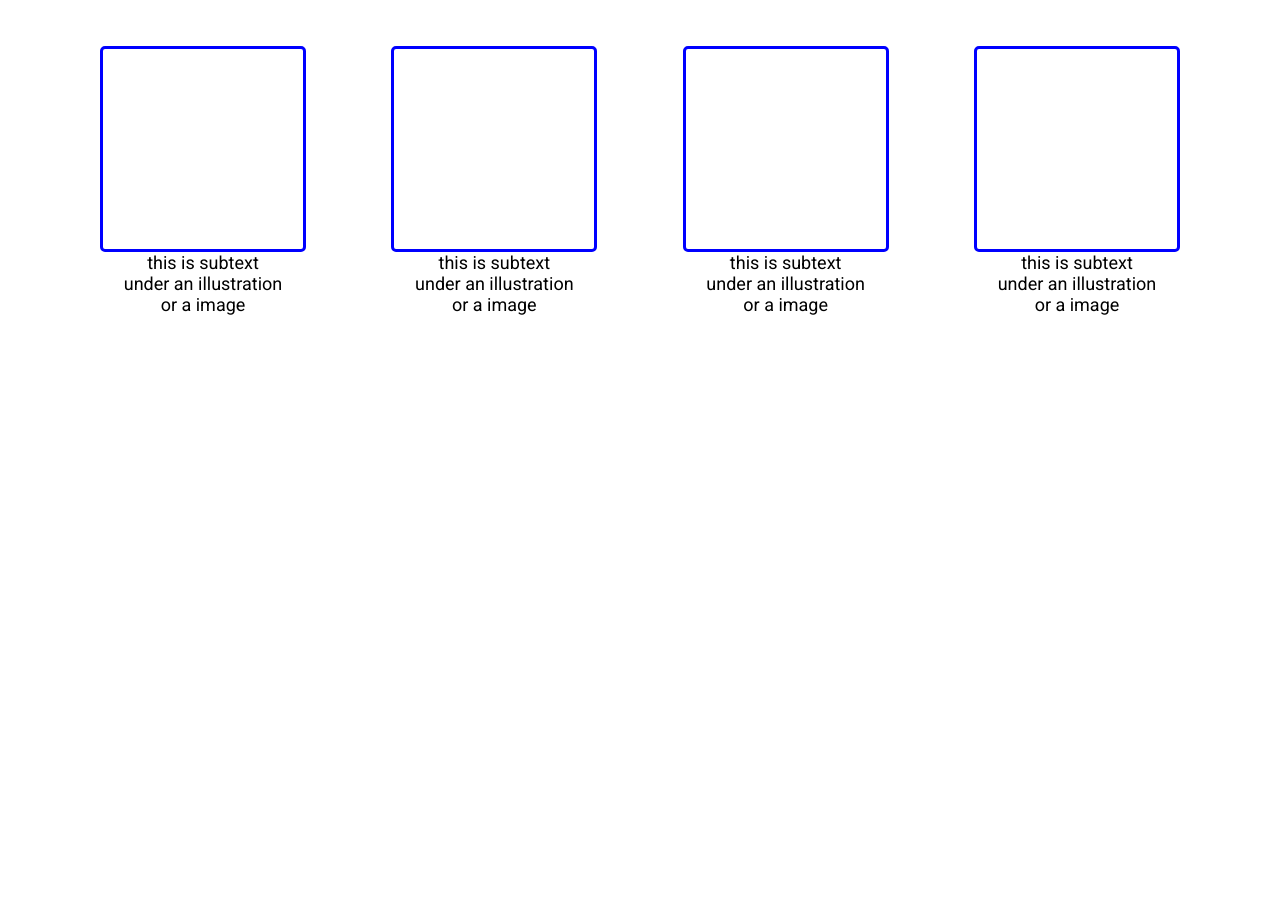
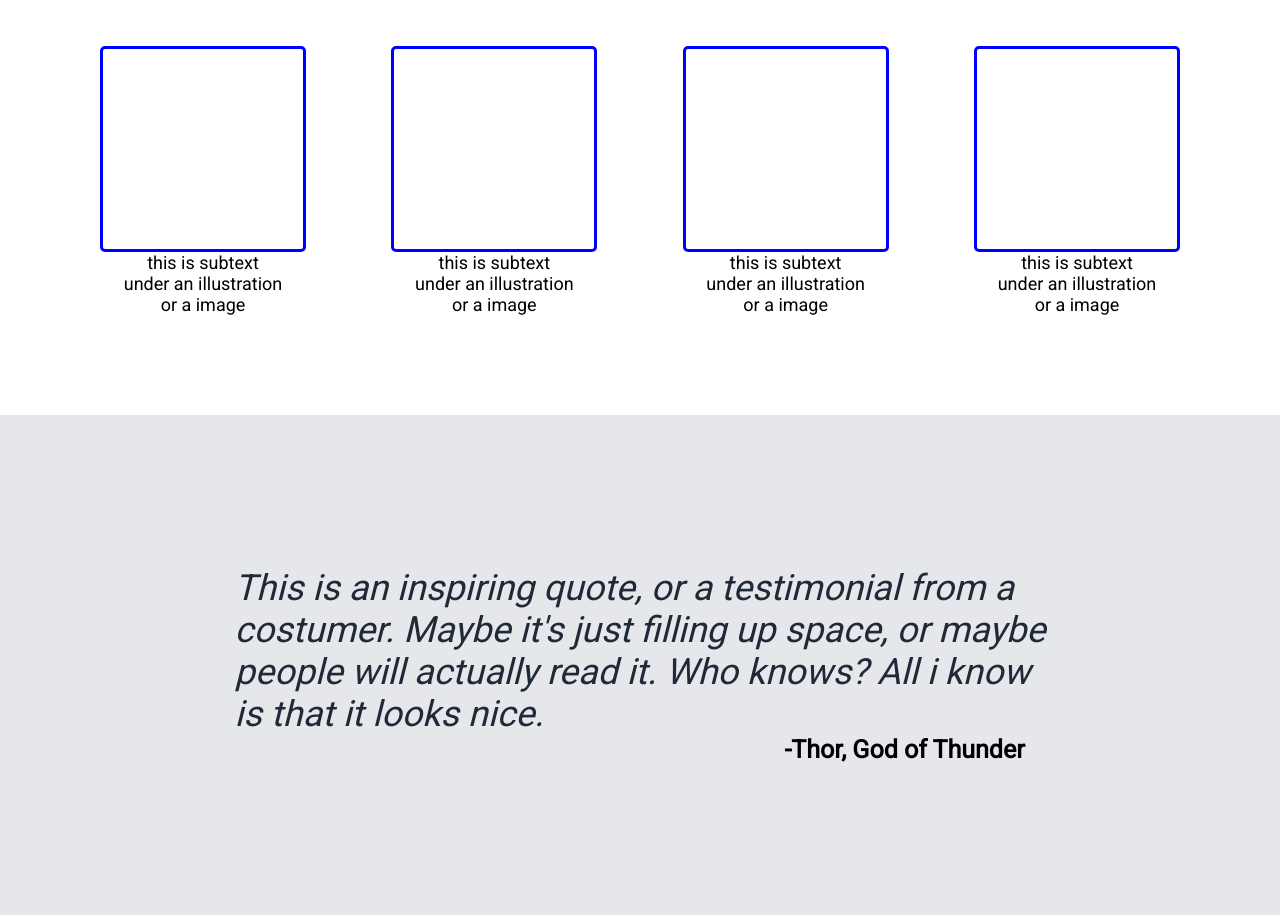
Before and after one commit to ekecolls1/landing_page, a plain HTML site: page index.html in a window 1280 px wide. Shown: the part 474-1389 px from the top of the page. Before the commit the page ends 889 px from the top, so only its background shows below. Drawn offline with Linux system fonts and the light colour scheme.

Commit message:
Start and complete section three

```diff
--- a/index.html
+++ b/index.html
@@ -49,5 +49,10 @@
                 </div>
             </div>
         </div>
+        <div class="section-three">
+            <h1 class="quote-one">This is an inspiring quote, or a testimonial from a<br/> costumer. Maybe it's just filling up space, or maybe<br/> people will actually read it. Who knows? All i know<br/> is that it looks nice.<br/>
+            </h1>
+            <h2 class="quote-two">-Thor, God of Thunder</h2>
+        </div>
     </body>
 </html>
--- a/styles.css
+++ b/styles.css
@@ -96,3 +96,27 @@ font-weight: bolder;
     text-align: center;
     font-size: 18px;
 }
+
+.section-three{
+    background-color: #e5e7eb;
+    flex-direction: column;
+    display: flex;
+    justify-content: center;
+    height: 500px;
+    align-items: center;
+}
+
+.quote-one{
+    font-size: 36px;
+    font-style: italic;
+    font-weight: lighter;
+    color:#1f2937;
+}
+
+.quote-two{
+    font-weight: bolder;
+    color: black;
+    font-size: 25px;
+    text-align: left;
+    margin-left: 14cm;
+}
```
